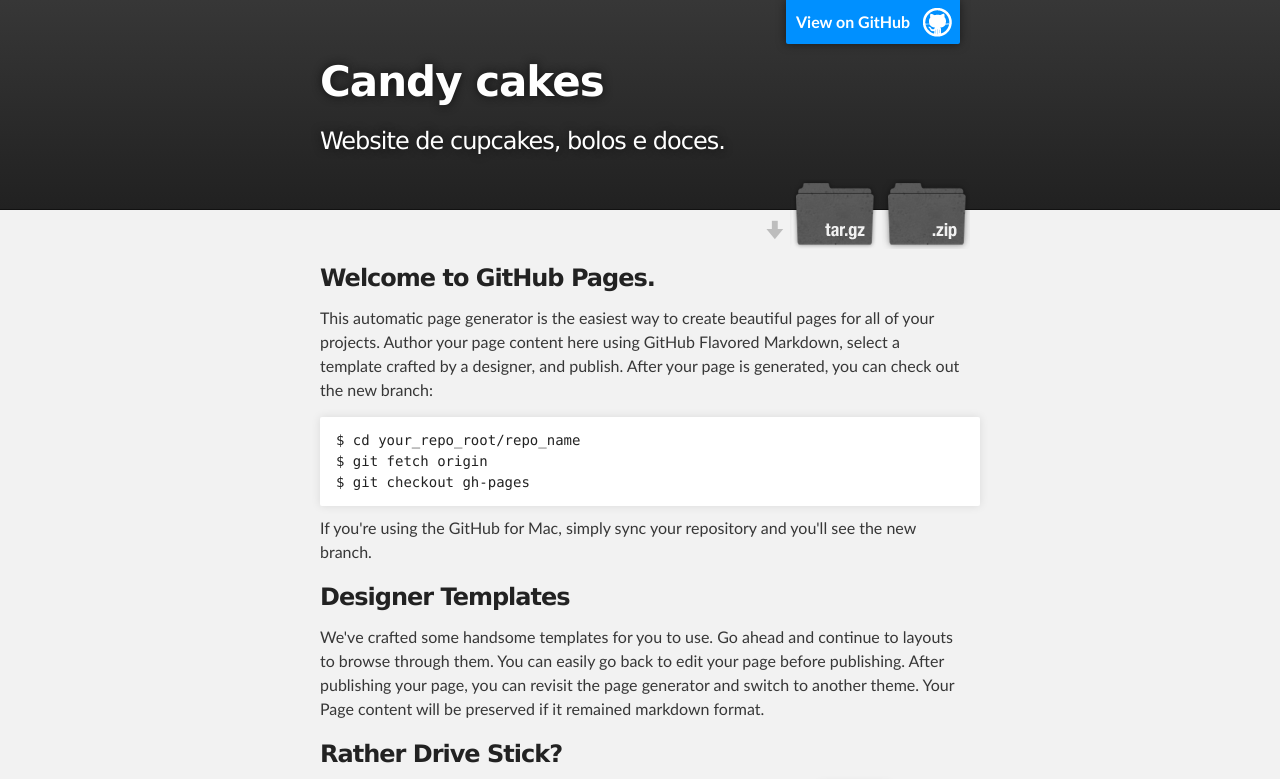
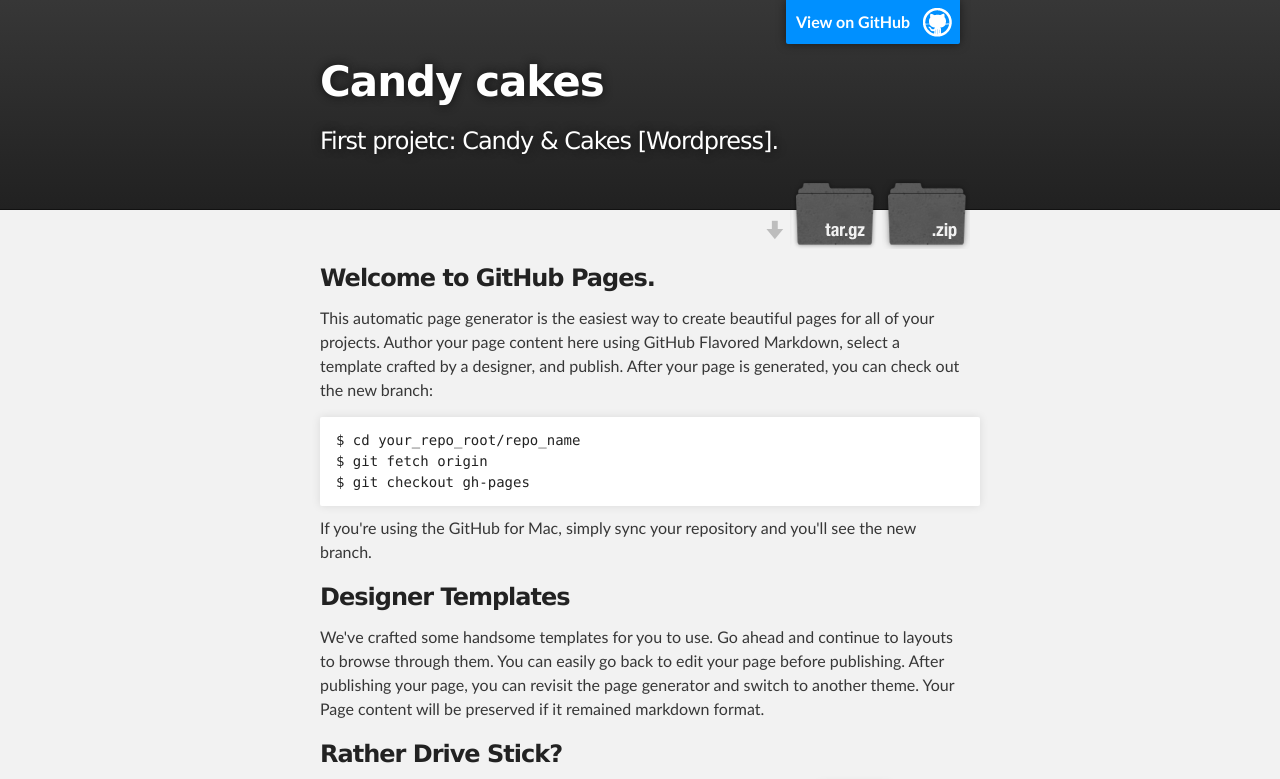
Before and after one commit to wejweb/Websites, a plain HTML site: page index.html in a window 1280 px wide. Shown: the top 779 px of the page. Drawn offline with Linux system fonts and the light colour scheme.

Commit message:
Update index.html
Alteração na nomeclatura do site e tecnologia usada: Wordpress.

```diff
--- a/index.html
+++ b/index.html
@@ -8,7 +8,7 @@
 
     <link rel="stylesheet" type="text/css" media="screen" href="stylesheets/stylesheet.css">
 
-    <title>Candy cakes</title>
+    <title>Candy & Cakes [Wordpress]</title>
   </head>
 
   <body>
@@ -19,7 +19,7 @@
           <a id="forkme_banner" href="https://github.com/wejweb/candy_cakes">View on GitHub</a>
 
           <h1 id="project_title">Candy cakes</h1>
-          <h2 id="project_tagline">Website de cupcakes, bolos e doces.</h2>
+          <h2 id="project_tagline">First projetc: Candy & Cakes [Wordpress].</h2>
 
             <section id="downloads">
               <a class="zip_download_link" href="https://github.com/wejweb/candy_cakes/zipball/master">Download this project as a .zip file</a>
```
